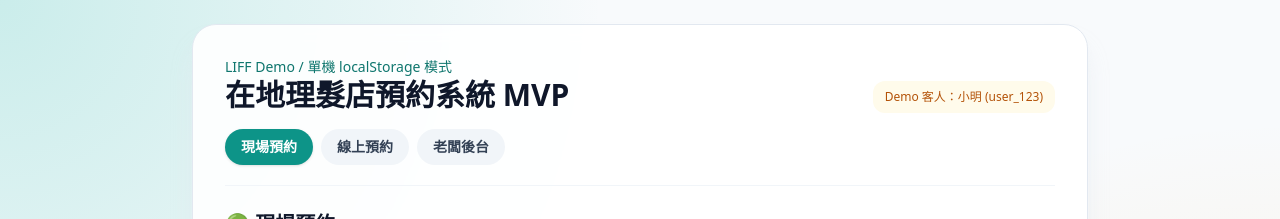
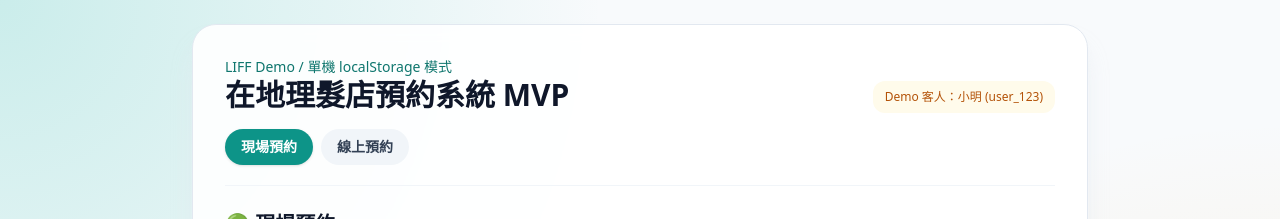
Before and after one commit to harrycodingnow/barbershop-linebot, a React (Vite) app: page / in a window 1280 px wide. Shown: the top 219 px of the page. Built offline with nearby package versions, Linux system fonts and the light colour scheme.

Commit message:
remove admin view

```diff
--- a/src/App.jsx
+++ b/src/App.jsx
@@ -19,8 +19,7 @@ const getViewFromURL = () => {
 
 const NAV_ITEMS = [
   { key: "walk-in", label: "現場預約" },
-  { key: "online", label: "線上預約" },
-  { key: "admin", label: "老闆後台" }
+  { key: "online", label: "線上預約" }
 ];
 
 function App() {
```
